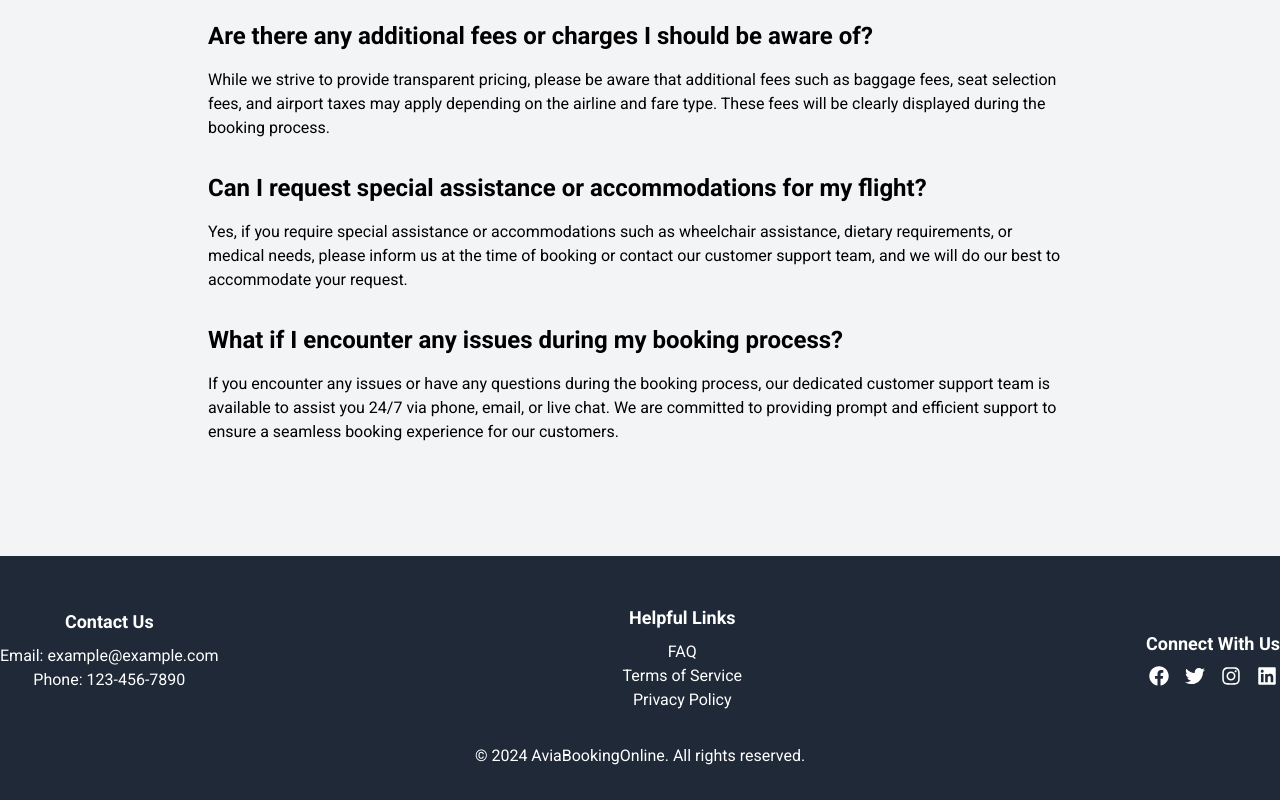
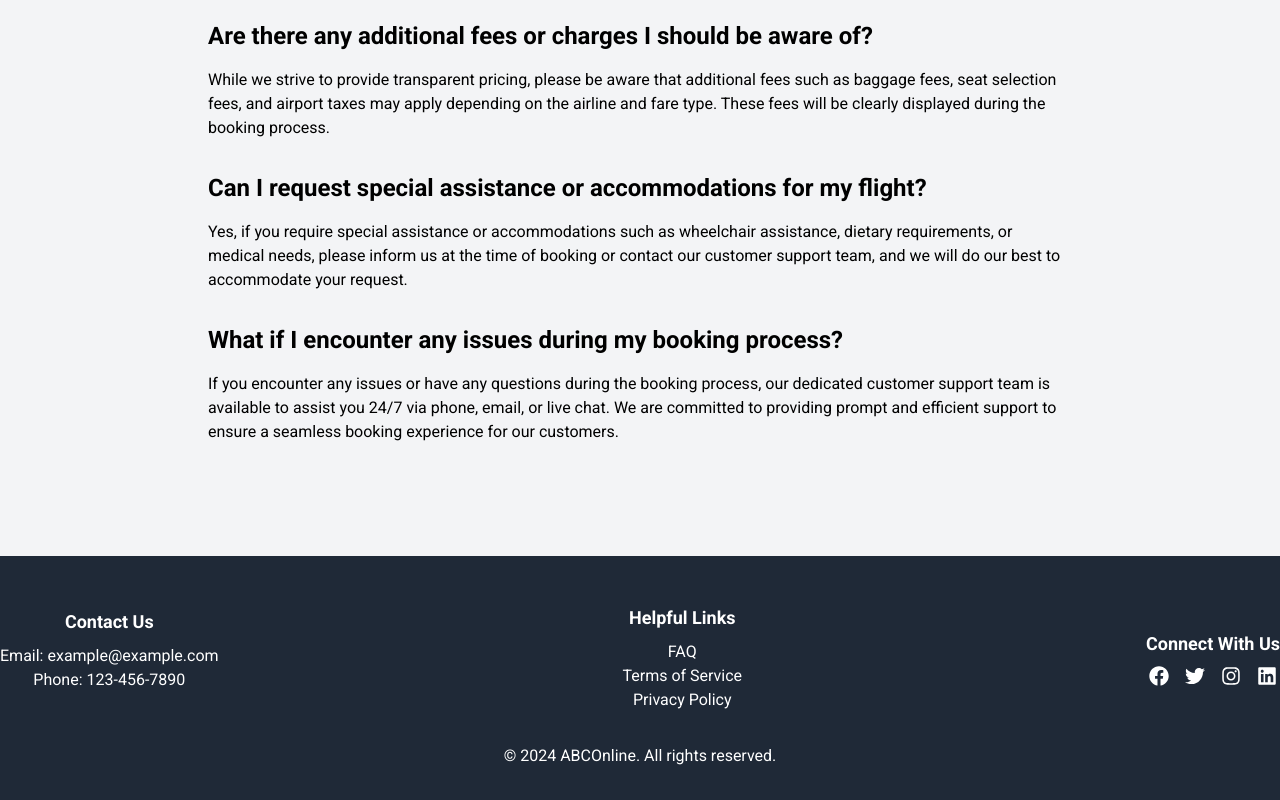
Before and after one commit to Rahul577503/AviaBookingOnline, a Next.js app: page /faq in a window 1280 px wide. Shown: the part 964-1764 px from the top of the page. Built offline with nearby package versions, Linux system fonts and the light colour scheme.

Commit message:
Update Footer.tsx

```diff
--- a/components/Footer.tsx
+++ b/components/Footer.tsx
@@ -47,7 +47,7 @@ const Footer = () => {
 
       <div className="text-center mt-8">
         <p>
-          &copy; {new Date().getFullYear()} AviaBookingOnline. All rights
+          &copy; {new Date().getFullYear()} ABCOnline. All rights
           reserved.
         </p>
       </div>
```
